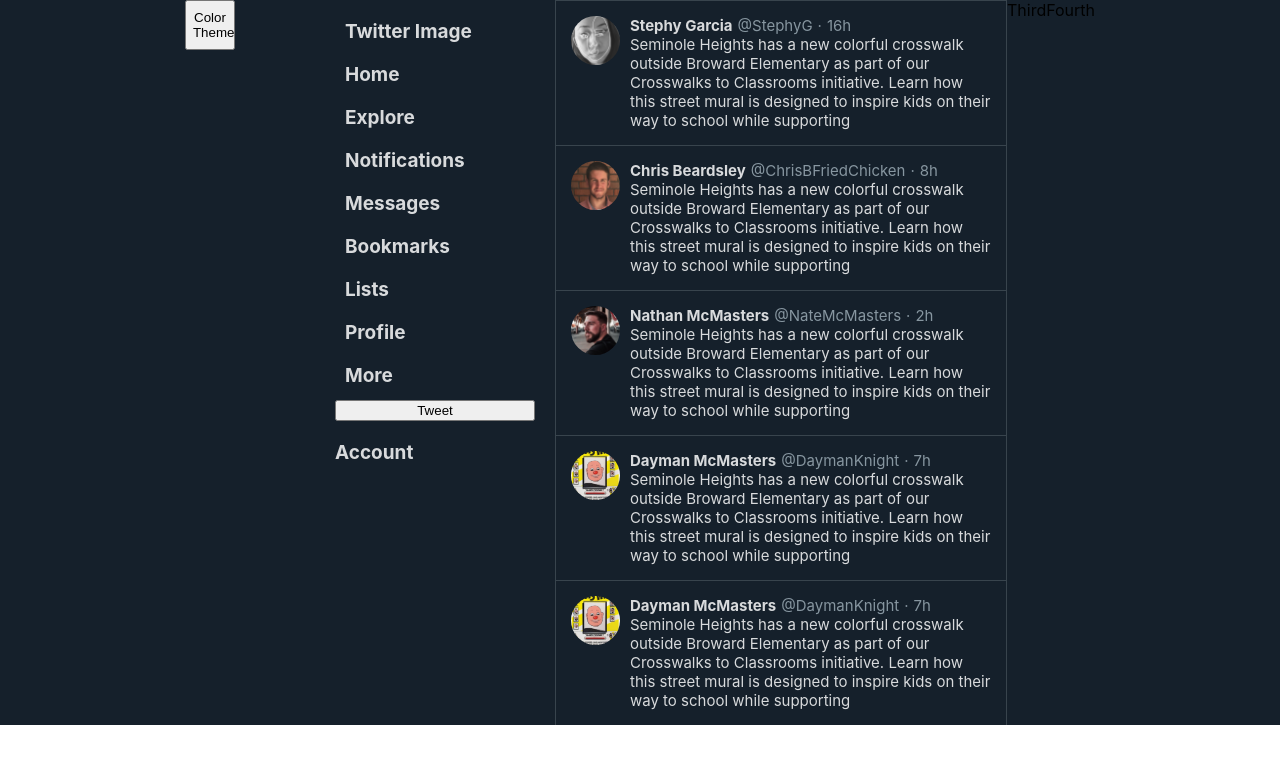
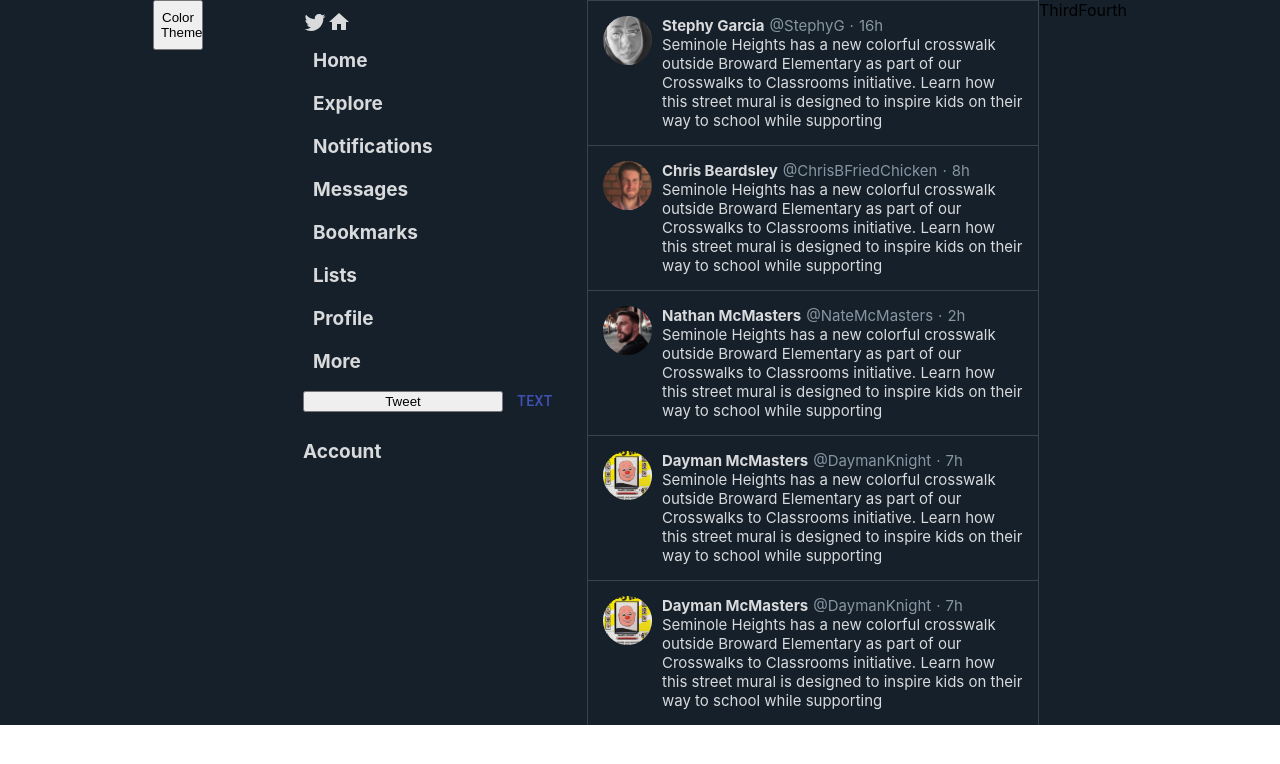
Before and after one commit to michael-mcmasters/twitter-clone, a React (Create React App) app: page / in a window 1280 px wide. Shown: the top 764 px of the page. Built offline with nearby package versions, Linux system fonts and the light colour scheme.

Commit message:
Imported Material-UI theme and icons. Implemented two icons

```diff
--- a/package.json
+++ b/package.json
@@ -3,6 +3,8 @@
   "version": "0.1.0",
   "private": true,
   "dependencies": {
+    "@material-ui/core": "^4.11.0",
+    "@material-ui/icons": "^4.9.1",
     "@testing-library/jest-dom": "^4.2.4",
     "@testing-library/react": "^9.5.0",
     "@testing-library/user-event": "^7.2.1",
--- a/src/components/Program.js
+++ b/src/components/Program.js
@@ -26,10 +26,9 @@
   );
 }
 
+// As long as the content inside of this div fills the web page, the entire page will have this background picture
 function background(colorTheme) {
   return {
-    //height: "1000px",
-    //backgroundSize: "length",
     backgroundColor: colorTheme.background,
   };
 }
--- a/src/components/navBar/NavBar.js
+++ b/src/components/navBar/NavBar.js
@@ -1,12 +1,17 @@
 import React from "react";
 import { ColorThemeContext } from "../customHooks/ColorThemeContext.js";
+import { Button } from "@material-ui/core";
+import TwitterIcon from "@material-ui/icons/Twitter";
+import HomeIcon from "@material-ui/icons/Home";
 
 export default function NavBar() {
   const colorTheme = React.useContext(ColorThemeContext);
 
   return (
     <div style={container(colorTheme)}>
-      <div style={twitterImage}>Twitter Image</div>
+      {/* <div style={twitterImage}>Twitter Image</div> */}
+      <TwitterIcon></TwitterIcon>
+      <HomeIcon />
       <div style={text}>Home</div>
       <div style={text}>Explore</div>
       <div style={text}>Notifications</div>
@@ -16,6 +21,7 @@
       <div style={text}>Profile</div>
       <div style={text}>More</div>
       <button style={tweetButton}>Tweet</button>
+      <Button color="primary">text</Button>
       <div style={accountInfo}>Account</div>
     </div>
   );
```
Also changed, not shown: 1 other file (tests, documents, lock files or other folders).
